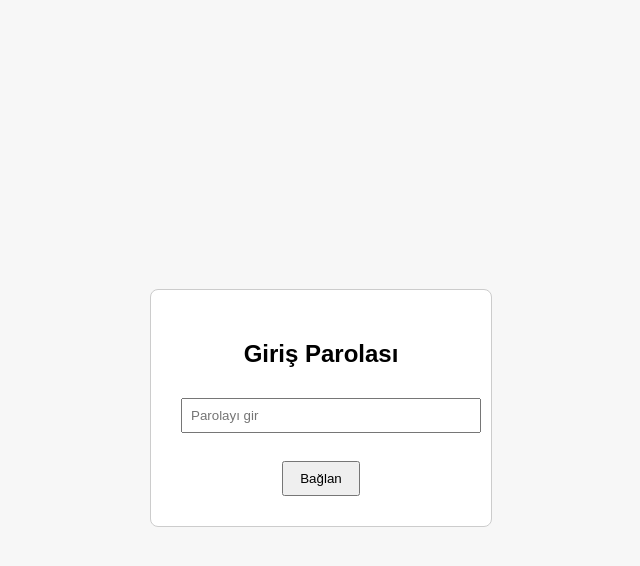
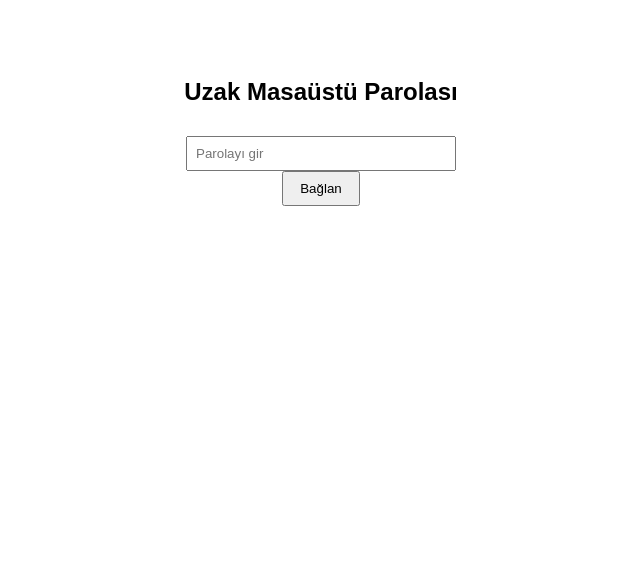
Before and after one commit to genvibecode2025-ship-it/my-days, a plain HTML site: page index.html in a window 1280 px wide. Shown: the whole page, without its empty margins (319-959 px from the left). Drawn offline with Linux system fonts and the light colour scheme.

Commit message:
Update index.html

```diff
--- a/index.html
+++ b/index.html
@@ -1,30 +1,21 @@
 <!DOCTYPE html>
 <html>
-<head>
-  <meta charset="UTF-8">
-  <title>Güvenli Giriş</title>
+<head><meta charset="UTF-8"><title>Giriş</title></head>
 <style>
-    body { display: flex; justify-content: center; align-items: center; height: 100vh; font-family: Arial, sans-serif; background: #f7f7f7; }
-    .box { text-align: center; padding: 30px; border: 1px solid #ccc; background: white; border-radius: 8px; width: 280px; }
-    input { padding: 8px; width: 100%; margin: 10px 0; }
-    button { padding: 8px 16px; cursor: pointer; }
+ body { font-family: Arial; text-align:center; padding-top:50px; }
+ input { padding:8px; width:250px; margin-top:10px; }
+ button { padding:8px 16px; }
 </style>
-</head>
 <body>
-  <div class="box">
-    <h2>Giriş Parolası</h2>
-    <input type="password" id="pw" placeholder="Parolayı gir">
-    <br><br>
+<h2>Uzak Masaüstü Parolası</h2>
+<input type="password" id="pw" placeholder="Parolayı gir"><br>
 <button onclick="check()">Bağlan</button>
-  </div>
 <script>
  const secret = "DockerEntry123!";
-    function check() {
-      if (document.getElementById("pw").value === secret) {
+ function check(){
+   if(document.getElementById("pw").value === secret)
      window.location.href = "/vnc.html?autoconnect=true&clipboard=true";
-      } else {
-        alert("Yanlış parola!");
-      }
+   else alert("Yanlış parola!");
  }
 </script>
 </body>
```
Lines whose indentation alone changed are shown as unchanged.
